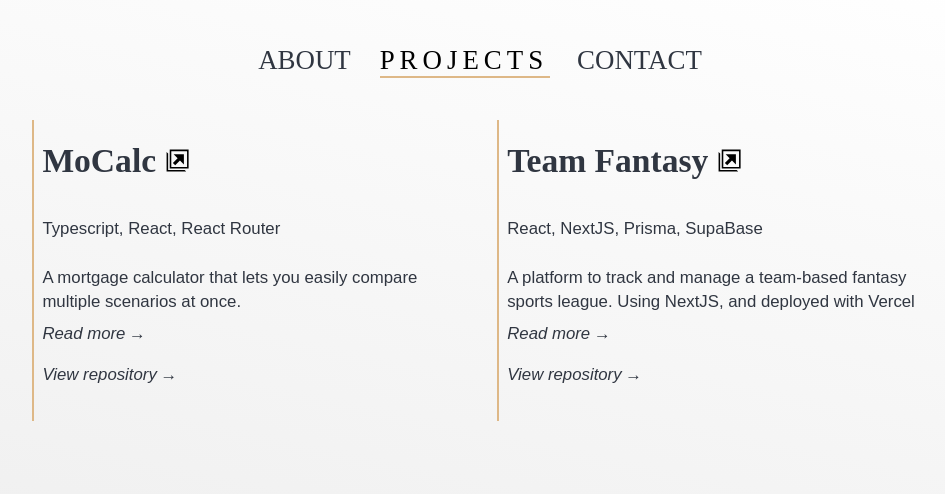
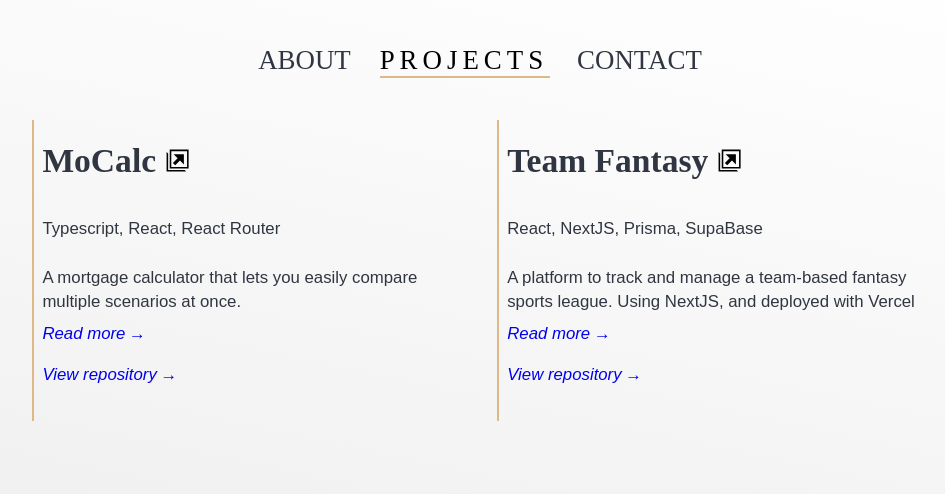
Before and after one commit to TYLER-JM/portfolio, a React (Vite) app: page /projects in a window 1280 px wide. Shown: the top 494 px of the page, without its empty margins (160-1105 px from the left). Built offline with nearby package versions, Linux system fonts and the light colour scheme.

Commit message:
finalize updated styles for all links

```diff
--- a/src/components/ProjectCard.tsx
+++ b/src/components/ProjectCard.tsx
@@ -30,12 +30,12 @@ const ProjectCard = function (
           <p className="card__tech">{tech}</p>
           <p className="card__text">{desc}</p>
           <p className="card__tech">
-            <Link to={`${slug}`} className="card__detail-link">
+            <Link to={`${slug}`} className="card__link card__detail-link internal">
               Read more <span className="icon">&rarr;</span>
             </Link>
           </p>
           <p className="card__tech">
-            <a href={source} target="_blank" className="card__detail-link">
+            <a href={source} target="_blank" className="card__link card__detail-link internal">
               {/*TODO: implement icons for links*/}
               {/*<svg>*/}
               {/*  <use xlinkHref="images/sprite.svg#icon-code"></use>*/}
--- a/src/index.css
+++ b/src/index.css
@@ -33,11 +33,32 @@
   flex-direction: column;
   align-items: center;
 
-  a {
+  a:not(.card__link), a:not(.card__link):visited {
     color: var(--dark);
+    text-decoration: none;
+    font-style: italic;
+    transition: all 0.3s;
+    &:hover {
+      color: black;
+    }
+    position: relative;
   }
-  a:hover {
-    color: black;
+  a:not(.card__link):before {
+    position: absolute;
+    margin: 0 auto;
+    top: 85%;
+    left: 0;
+    width: 100%;
+    height: 2px;
+    background-color: burlywood;
+    content: '';
+    opacity: 0.5;
+    transform: scaleX(.9);
+    transition: all 0.3s;
+  }
+  a:not(.card__link):hover:before {
+    opacity: 1;
+    transform: scaleX(1);
   }
 }
 
--- a/src/routes/ProjectDetail.tsx
+++ b/src/routes/ProjectDetail.tsx
@@ -22,7 +22,7 @@ export default function ProjectDetail() {
 		<article className="section">
 			<div className="project-detail__container">
 					<ReactMarkdown>{content}</ReactMarkdown>
-					<Link to="/projects" className="card__detail-link back">
+					<Link to="/projects" className="card__link card__detail-link back">
 						<span className="icon">&larr;</span>
 						Go back
 					</Link>
--- a/src/styles/about.css
+++ b/src/styles/about.css
@@ -40,22 +40,7 @@
         margin-bottom: 1rem;
         font-family: sans-serif;
         border-left: 2px solid burlywood;
-
         font-weight: 300;
-        a {
-            text-decoration: none;
-            font-style: italic;
-            transition: all 0.3s;
-            &:hover {
-                color: black;
-            }
-        }
-        a:visited {
-            text-decoration: none;
-            &:hover {
-                color: black;
-            }
-        }
     }
     span {
         width: 50%;
--- a/src/styles/projects.css
+++ b/src/styles/projects.css
@@ -49,9 +49,6 @@
         width: 1.5em;
     }
 
-    display: inline-block;
-    text-decoration: none;
-    border-bottom: none;
     font-style: italic;
     transition: all 0.2s;
 
@@ -98,10 +95,8 @@
 .card__link {
     text-decoration: none;
     display: inline-block;
-    opacity: 1;
     &:visited {
         color: black;
-        text-transform: uppercase;
     }
 }
 .card__link--live {
```
